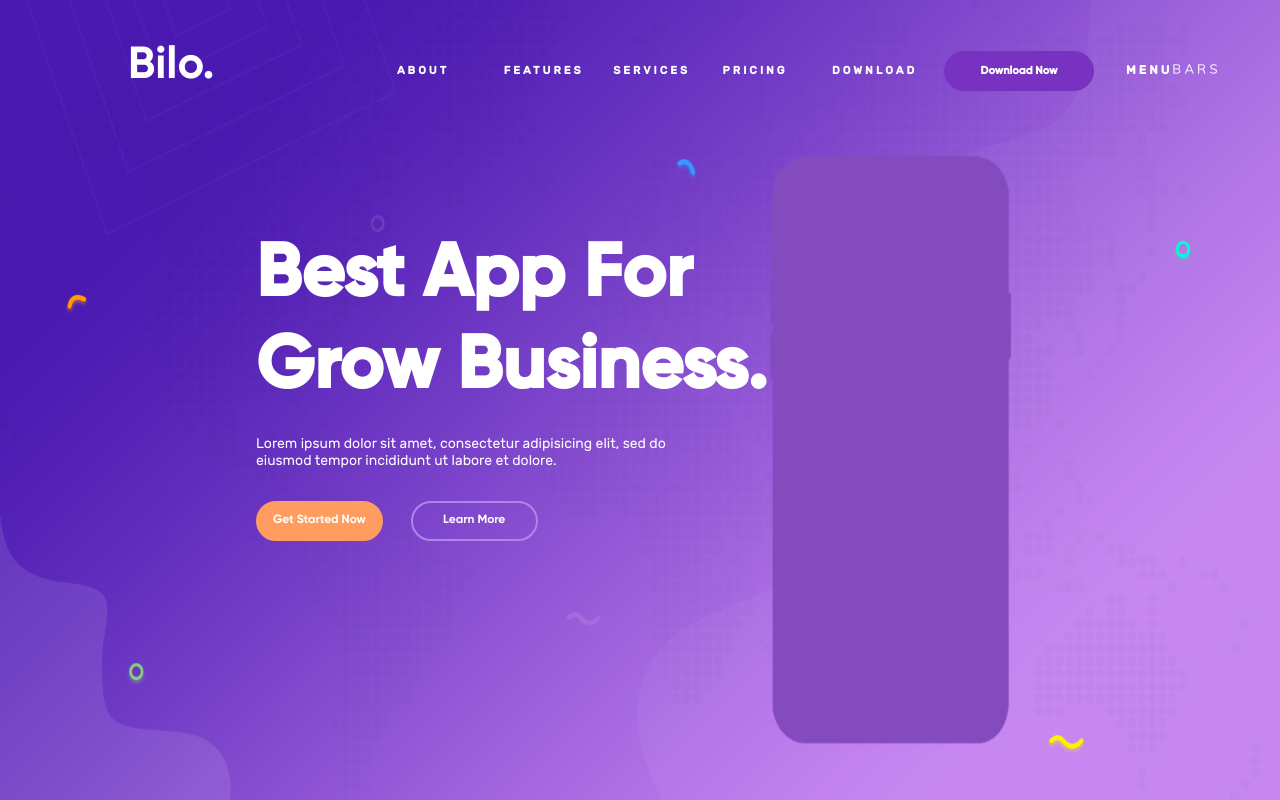
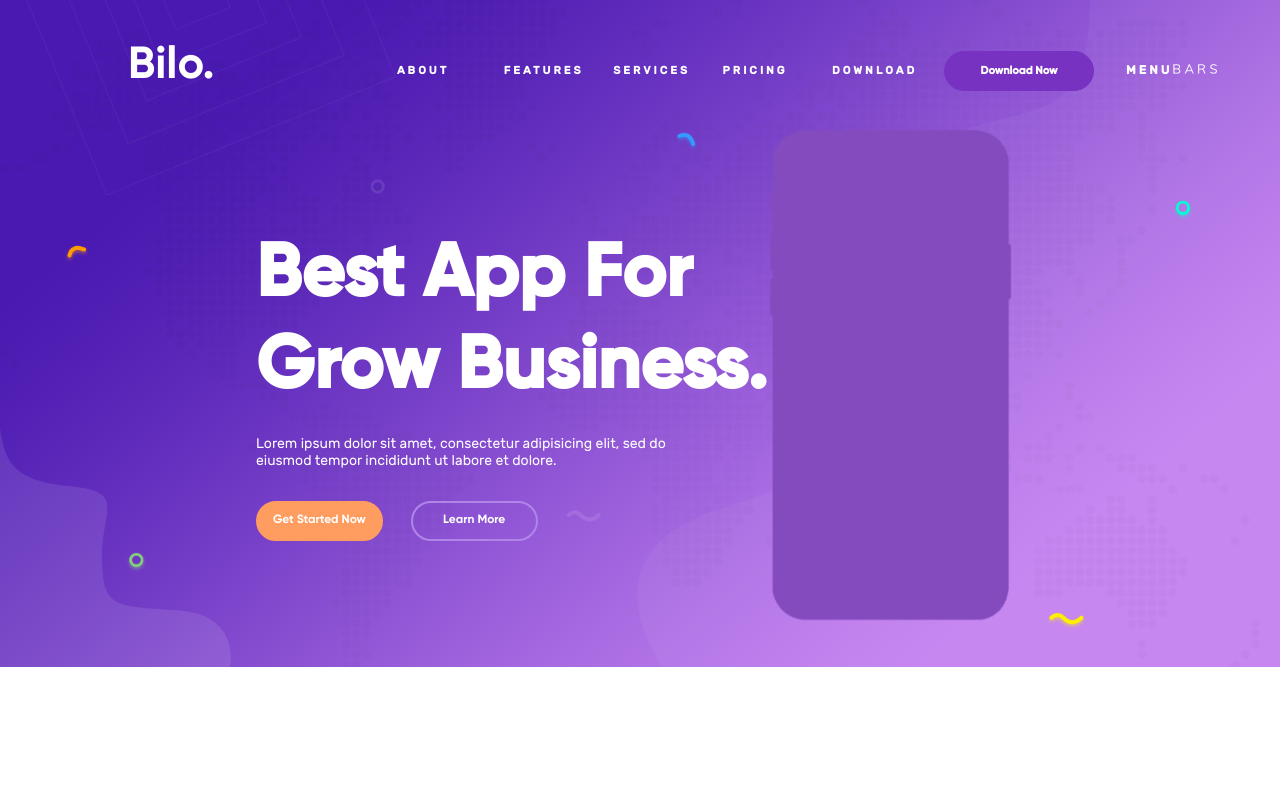
Before and after one commit to Bukarachka/bilo, a React (Create React App) app: page / in a window 1280 px wide. Shown: the top 800 px of the page. Built offline with nearby package versions, Linux system fonts and the light colour scheme.

Commit message:
change background image size

```diff
--- a/src/views/home/header/Header.css
+++ b/src/views/home/header/Header.css
@@ -1,7 +1,7 @@
 .HomeHeader{
     background-image: url('../../../assets/img/home_head_background.png');
     background-repeat: no-repeat;
-    background-size: 100% 100vh;
+    background-size: 100%;
     background-attachment: fixed;
     clear: both;
     width: 100%;
```
